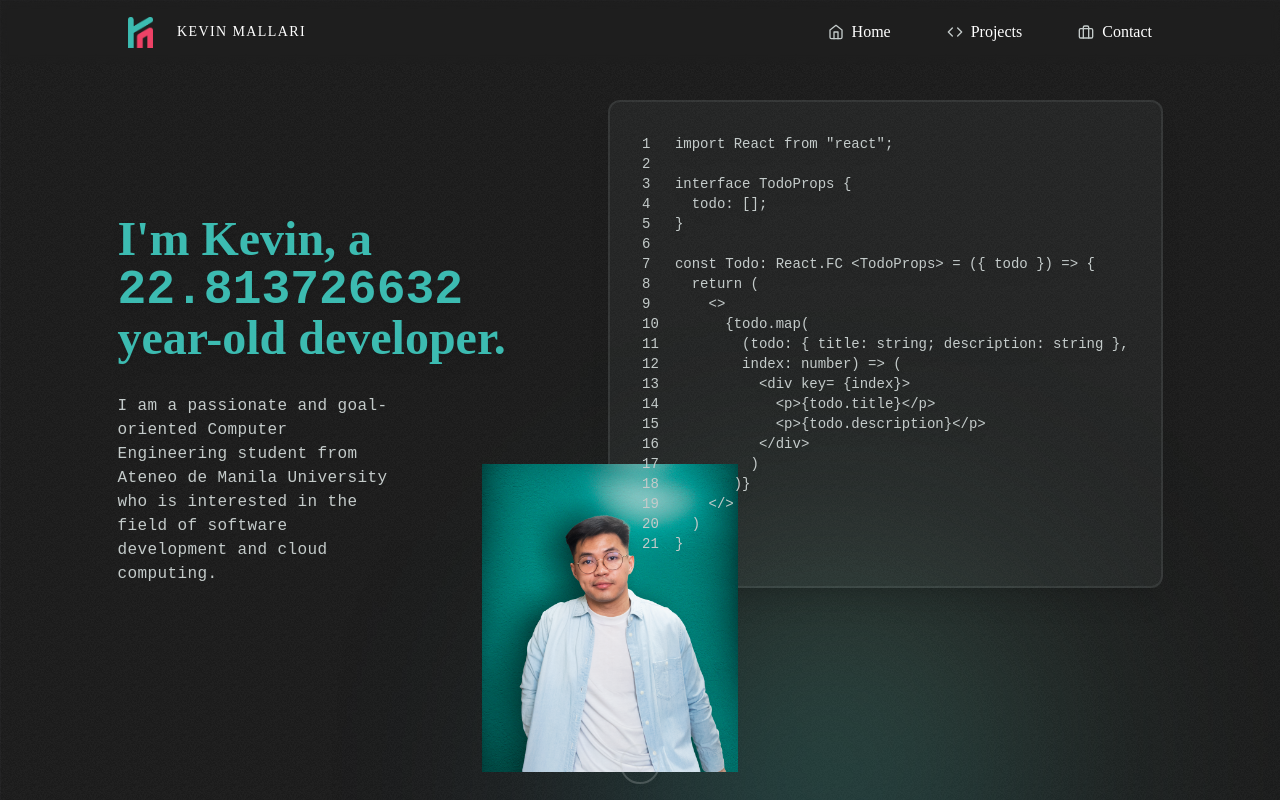
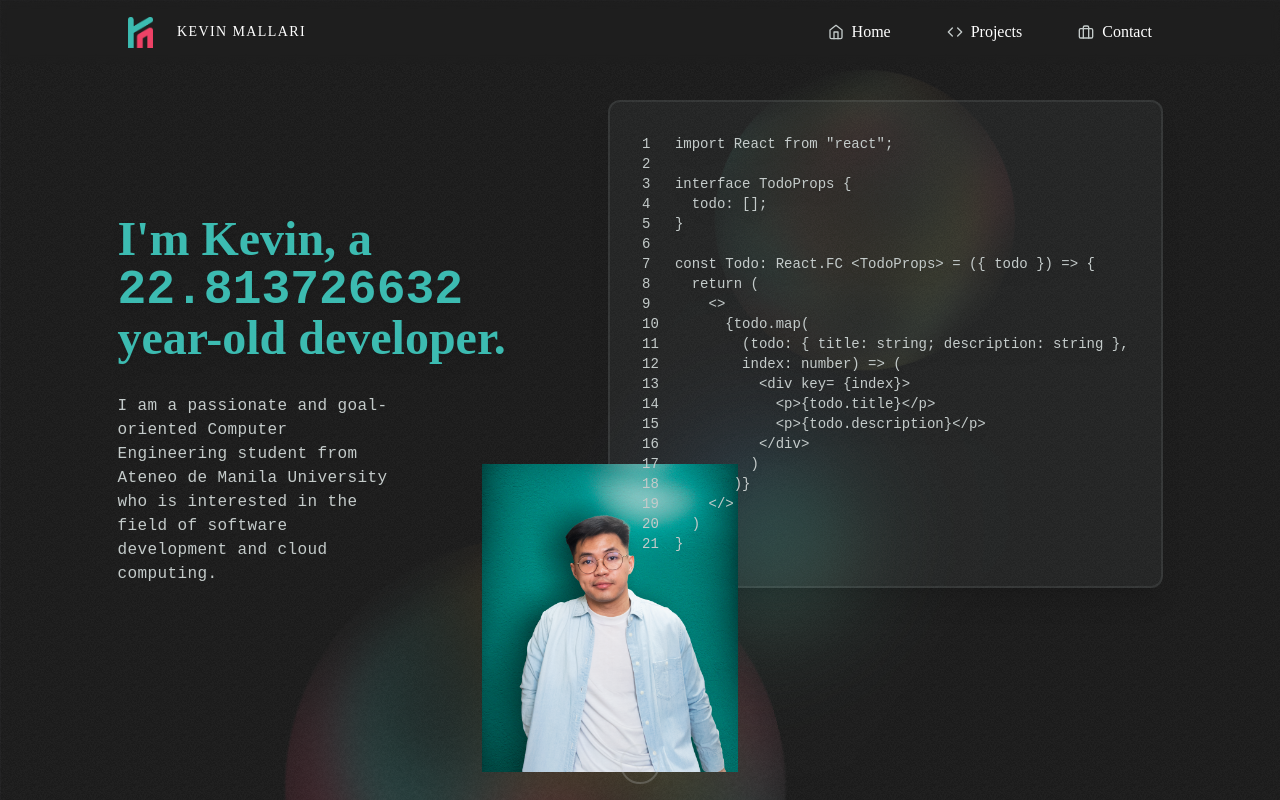
Before and after one commit to kmallari/Personal-Portfolio, a Next.js app: page / in a window 1280 px wide. Shown: the top 800 px of the page. Built offline with nearby package versions, Linux system fonts and the light colour scheme; a web font is replaced by a local one.

Commit message:
Adds balls and minor design tweaks.

```diff
--- a/components/BlurredBalls.tsx
+++ b/components/BlurredBalls.tsx
@@ -1,85 +1,112 @@
-import React, { useState } from "react";
+import React, { useEffect, useState } from "react";
 import { motion } from "framer-motion";
 import Image from "next/image";
-// import useWindowDimensions from "../hooks/useWindowDimensions";
+import useWindowDimensions from "../hooks/useWindowDimensions";
 
 const ORIG_SPEED_X = 15;
 const ORIG_SPEED_Y = 15;
 export const BlurredBalls = () => {
-  const SVG_WIDTH = 1000;
+  const { height, width } = useWindowDimensions();
 
-  const [x, setX] = useState(0);
-  const [speedX, setSpeedX] = useState(ORIG_SPEED_X);
-  const [y, setY] = useState(0);
-  const [speedY, setSpeedY] = useState(ORIG_SPEED_Y);
+  // generate 10 random x and y positions within the viewport with a maximum
+  // difference of 100px between each position and make the last
+  // position out of the viewport
+  const generatePos = (position: null | number, size: number) => {
+    if (position != null) {
+      const positions: number[] = [];
+      for (let i = 0; i < 10; i++) {
+        {
+          const pos = Math.floor(Math.random() * (position - 100)) + 100;
+          positions.push(pos);
+        }
+      }
+      positions.push(position);
+      positions.unshift(-size);
+      return positions;
+    }
+    return [-1];
+  };
 
-  // I think this needs optimizing
+  // generate numbers 0 to 360 within 10 steps
+  const generateRotations = () => {
+    const rotations: number[] = [];
+    for (let i = 0; i < 10; i++) {
+      rotations.push(Math.floor(Math.random() * 360));
+    }
+    return rotations;
+  };
+
+  const [xPositions1, setXPositions1] = useState(generatePos(width, 400));
+  const [yPositions1, setYPositions1] = useState(generatePos(height, 400));
+  const [rotations1, setRotations1] = useState(generateRotations());
+  const [xPositions2, setXPositions2] = useState(generatePos(width, 400));
+  const [yPositions2, setYPositions2] = useState(generatePos(height, 400));
+  const [rotations2, setRotations2] = useState(generateRotations());
+  const [xPositions3, setXPositions3] = useState(generatePos(width, 400));
+  const [yPositions3, setYPositions3] = useState(generatePos(height, 400));
+  const [rotations3, setRotations3] = useState(generateRotations());
+
+  const generateNewPositions = () => {
+    setXPositions1(generatePos(width, 400));
+    setYPositions1(generatePos(height, 400));
+    setRotations1(generateRotations());
+    setXPositions2(generatePos(width, 400));
+    setYPositions2(generatePos(height, 400));
+    setRotations2(generateRotations());
+    setXPositions3(generatePos(width, 400));
+    setYPositions3(generatePos(height, 400));
+    setRotations3(generateRotations());
+  };
+
+  useEffect(() => {
+    generateNewPositions();
+  }, [width, height]);
 
   return (
     <div className='p-0 w-full h-screen fixed overflow-hidden'>
-      <div className='absolute right-0 opacity-20'>
+      <div className='absolute top-0 left-0 opacity-40'>
         <motion.div
-          animate={{ x: x, y: y }}
+          animate={{ x: xPositions1, y: yPositions1, rotate: rotations1 }}
           transition={{
-            ease: "linear",
-            // duration: 0.1,
-            // repeat: Infinity
+            ease: "easeInOut",
+            duration: 100,
+            // repeat: Infinity,
           }}
           onAnimationComplete={() => {
-            // console.log(y, window.innerHeight);
-            setX(x + speedX);
-            setY(y + speedY);
-
-            if (window.innerWidth <= 800) {
-              // right
-              if (x >= window.innerWidth * 3 - SVG_WIDTH) {
-                setSpeedX(-ORIG_SPEED_X);
-                // console.log("test");
-              }
-
-              // left
-              if (x <= -window.innerWidth * 2 + SVG_WIDTH) {
-                // console.log("test2");
-                setSpeedX(ORIG_SPEED_X);
-              }
-
-              // down
-              if (y >= window.innerHeight / 2) {
-                setSpeedY(-ORIG_SPEED_Y);
-              }
-
-              // top
-              if (y <= -window.innerHeight / 3) {
-                console.log("");
-                setSpeedY(ORIG_SPEED_Y);
-              }
-            } else {
-              // right
-              if (x >= window.innerWidth - SVG_WIDTH) {
-                setSpeedX(-ORIG_SPEED_X);
-                // console.log("test");
-              }
-
-              // left
-              if (x <= -window.innerWidth * 1.15 + SVG_WIDTH) {
-                // console.log("test2");
-                setSpeedX(ORIG_SPEED_X);
-              }
-
-              // down
-              if (y >= window.innerHeight / 2) {
-                setSpeedY(-ORIG_SPEED_Y);
-              }
-
-              // top
-              if (y <= -window.innerHeight / 3) {
-                console.log("");
-                setSpeedY(ORIG_SPEED_Y);
-              }
-            }
+            generateNewPositions();
           }}
         >
-          <Image alt='' src='/ball-1.png' width={1000} height={1000} />
+          <Image alt='' src='/ball-4.png' width={500} height={500} />
+        </motion.div>
+      </div>
+      <div className='absolute top-0 left-0 opacity-20'>
+        <motion.div
+          animate={{ x: xPositions2, y: yPositions2, rotate: rotations2 }}
+          transition={{
+            ease: "easeInOut",
+            duration: 100,
+            // repeat: Infinity,
+          }}
+          onAnimationComplete={() => {
+            generateNewPositions();
+          }}
+        >
+          <Image alt='' src='/ball-5.png' width={300} height={300} />
+        </motion.div>
+      </div>
+      <div className='absolute top-0 left-0 opacity-20'>
+        <motion.div
+          animate={{ x: xPositions3, y: yPositions3, rotate: rotations3 }}
+          transition={{
+            ease: "easeInOut",
+            duration: 100,
+            // repeat: Infinity,
+          }}
+          onAnimationComplete={() => {
+            generateNewPositions();
+          }}
+        >
+          <Image alt='' src='/ball-1.png' width={400} height={400} />
         </motion.div>
       </div>
     </div>
--- a/components/Footer.tsx
+++ b/components/Footer.tsx
@@ -12,9 +12,9 @@ interface FooterProps {}
 export const Footer: React.FC<FooterProps> = ({}) => {
   return (
     <>
-      <div className='h-auto w-full font-dm bg-black bg-opacity-100 text-white flex flex-row justify-around py-12 z-20'>
+      <div className='h-auto w-full font-dm bg-black bg-opacity-100 text-white flex flex-row justify-around py-12 z-20 text-sm md:text-base'>
         <div className='flex flex-col gap-5 z-20'>
-          <h1 className='text-xl font-bold'>Connect with me</h1>
+          <h1 className='md:text-xl font-bold'>Connect with me</h1>
           <div className='text-gray-400 flex flex-col gap-3'>
             <Link href='https://www.linkedin.com/in/kevin-luis-mallari-a4364719a/'>
               <a className='flex flex-row items-center gap-2 hover:text-white transition'>
@@ -45,7 +45,7 @@ export const Footer: React.FC<FooterProps> = ({}) => {
         <div className='z-30'>
           <p className='text-right'>
             Made with ♥ by{" "}
-            <span className='underline underline-offset-4 text-primary-1 hover:text-primary-2 transition-all z-30 cursor-default'>
+            <span className='underline underline-offset-4 text-primary-1 hover:text-primary-2 transition-all z-30 cursor-default tracking-wide'>
               Kevin Mallari
             </span>
           </p>
--- a/components/HorizontalProjectContainer.tsx
+++ b/components/HorizontalProjectContainer.tsx
@@ -45,7 +45,7 @@ export const HorizontalProjectContainer: React.FC<
         />
       </div>
       <div className='flex flex-col w-full gap-8'>
-        <div className='flex flex-row items-center justify-between text-3xl w-full'>
+        <div className='flex flex-col-reverse md:flex-row gap-4 justify-between text-3xl w-full'>
           <h2 className='font-dm font-bold text-primary-1'>{title}</h2>
           <div className='text-primary-light flex flex-row gap-4 items-center text-xl'>
             <Link href={github_link}>
--- a/components/Projects.tsx
+++ b/components/Projects.tsx
@@ -25,7 +25,7 @@ export const Projects: React.FC<ProjectsProps> = ({}) => {
   }, [width]);
 
   return (
-    <div
+    <section
       id='projects'
       className='w-full h-auto flex self-start items-center py-32'
     >
@@ -130,6 +130,6 @@ export const Projects: React.FC<ProjectsProps> = ({}) => {
           />
         </div>
       </div>
-    </div>
+    </section>
   );
 };
--- a/pages/index.tsx
+++ b/pages/index.tsx
@@ -10,13 +10,25 @@ import { ContactForm } from "../components/ContactForm";
 import { Footer } from "../components/Footer";
 import AOS from "aos";
 import "aos/dist/aos.css";
-import { useEffect } from "react";
+import { useEffect, useRef } from "react";
 
 const Home: NextPage = () => {
   useEffect(() => {
     AOS.init();
     AOS.refresh();
   }, []);
+
+  const listInnerRef = useRef();
+
+  const onScroll = () => {
+    if (listInnerRef.current) {
+      const { scrollTop, scrollHeight, clientHeight } = listInnerRef.current;
+      if (scrollTop + clientHeight === scrollHeight) {
+        // TO SOMETHING HERE
+        console.log("Reached bottom");
+      }
+    }
+  };
 
   return (
     <>
```
Also changed, not shown: components/ContactForm.tsx (+13 -14 lines), components/Navbar.tsx (+12 -6 lines), pages/api/contact.ts (+22 -4 lines), public/ball-4.png (added), public/ball-5.png (added).
